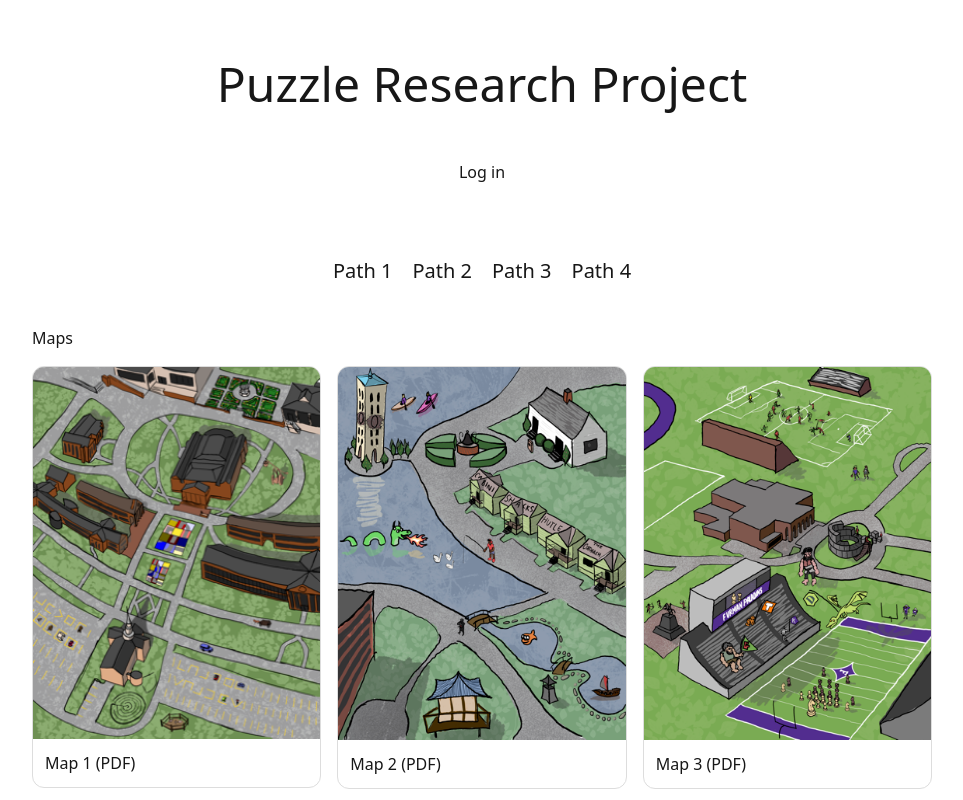
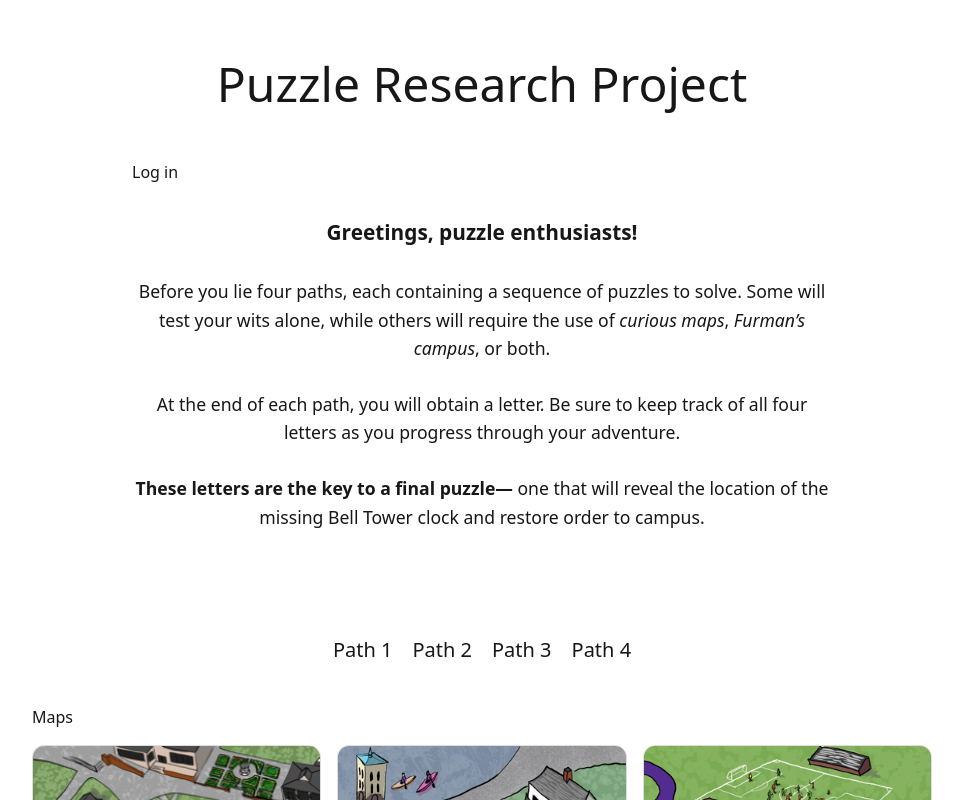
Before and after one commit to sam-schaich/CAP-website, a Next.js app: page / in a window 1280 px wide. Shown: the top 800 px of the page, without its empty margins (158-1121 px from the left). Built offline with nearby package versions, Linux system fonts and the light colour scheme; no server answers.

Commit message:
update text

```diff
--- a/app/page.tsx
+++ b/app/page.tsx
@@ -32,6 +32,35 @@ export default async function Home() {
         ) : (
           <Link href="/login">Log in</Link>
         )}
+        <p
+  style={{
+    maxWidth: "700px",
+    margin: "2rem auto",
+    lineHeight: "1.6",
+    fontSize: "1.1rem",
+    textAlign: "center",
+  }}
+>
+  <strong style={{ fontSize: "1.3rem" }}>
+    Greetings, puzzle enthusiasts!
+  </strong>
+  <br /><br />
+
+  Before you lie four paths, each containing a sequence of puzzles to solve.
+  Some will test your wits alone, while others will require the use of
+  <em> curious maps</em>, <em>Furman’s campus</em>, or both.
+  <br /><br />
+
+  At the end of each path, you will obtain a letter. Be sure to keep track of
+  all four letters as you progress through your adventure.
+  <br /><br />
+
+  <strong>
+    These letters are the key to a final puzzle—
+  </strong>{" "}
+  one that will reveal the location of the missing Bell Tower clock and restore
+  order to campus.
+</p>
       </div>
       {/* Puzzle links (horizontal) */}
       <nav
@@ -55,6 +84,7 @@ export default async function Home() {
           Path 4
         </Link>
       </nav>
+
 
       {/* Map PDFs section */}
       <section style={{ width: "100%", maxWidth: 900 }}>
```
